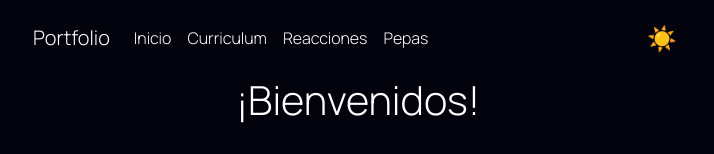
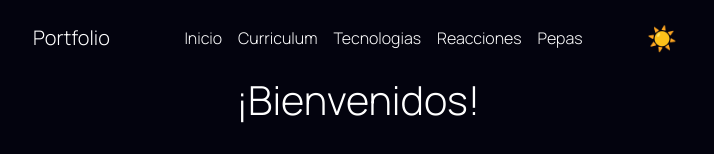
Before and after one commit to johannholzmann/portfolio, a Next.js app: page / in a window 1280 px wide. Shown: the top 154 px of the page, without its empty margins (282-996 px from the left). Built offline with nearby package versions, Linux system fonts and the light colour scheme; no server answers; the database is empty.

Commit message:
Add tecnologias to navbar, fix css

```diff
--- a/components/navbar/navbar.js
+++ b/components/navbar/navbar.js
@@ -45,9 +45,10 @@ const NavbarComponent = ({ }) => {
                 }
             </Navbar.Toggle>
             <Navbar.Collapse id="navbarScroll">
-                <Nav className={`me-auto ${styles.pepa}`} >
+                <Nav className={`me-auto ${styles.menu}`} >
                     <NavLink reference="/" text="Inicio" />
                     <NavLink reference="/cv" text="Curriculum" />
+                    <NavLink reference="/tecnologias" text="Tecnologias" />
                     <NavLink reference="/reactions" text="Reacciones" />
                     <NavLink reference="/pepas" text="Pepas" />
                 </Nav>
--- a/components/navbar/navbar.module.css
+++ b/components/navbar/navbar.module.css
@@ -18,3 +18,8 @@
 .brand{
     color: var(--color-text-primary) !important; ;
 }
+
+.menu{
+    margin-left: auto;
+    margin-right: auto;
+}
```
